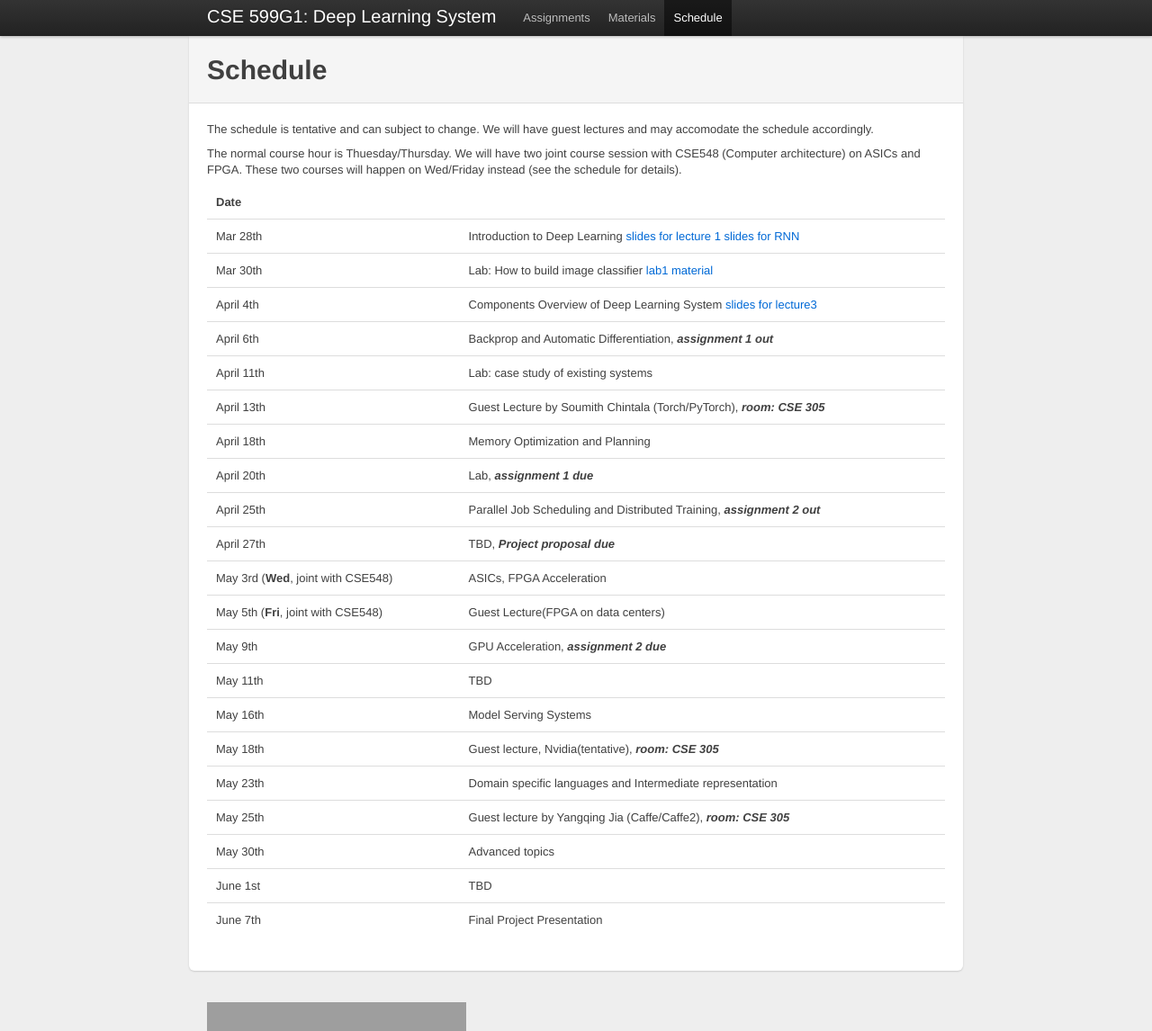
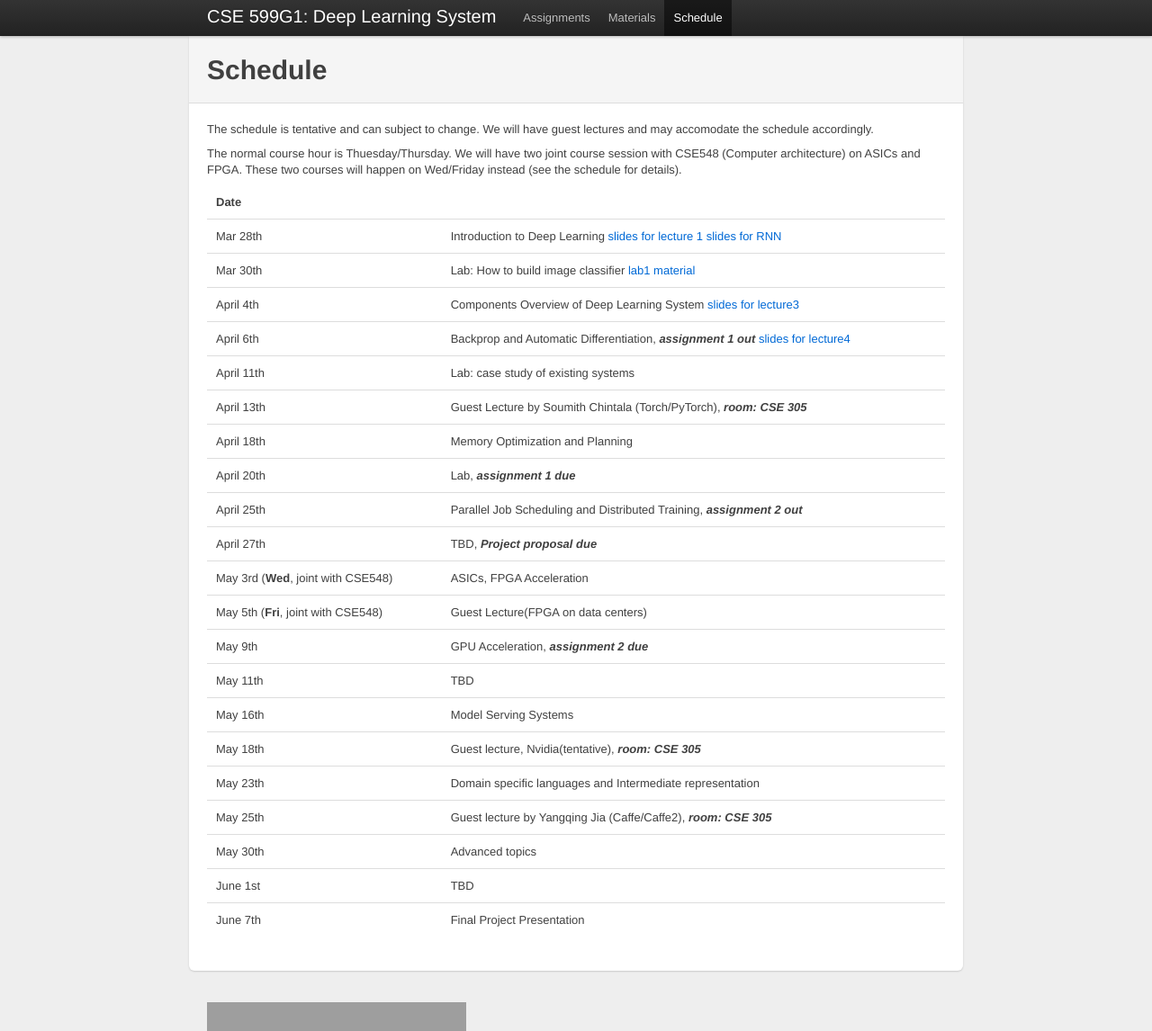
Before and after one commit to dlsys-course/dlsys-course.github.io, a Jekyll site: the page built from schedule.md, in a window 1280 px wide and 1146 px high. Shown: the whole window at 90% size. Built offline with Jekyll 4.4.1, drawn with Linux system fonts in a browser that asks for light colours; grey boxes are pictures that could not be loaded.

Commit message:
add slides for lecture 4

```diff
--- a/schedule.md
+++ b/schedule.md
@@ -19,7 +19,7 @@ happen on Wed/Friday instead (see the schedule for details).
 | Mar 28th                 |   Introduction to Deep Learning [slides for lecture 1](pdf/lecture1.pdf) [slides for RNN](pdf/lecture1-p2-rnn.pdf) |
 | Mar 30th                 |   Lab: How to build image classifier [lab1 material](https://github.com/dlsys-course/lab1) |
 | April 4th                |   Components Overview of  Deep Learning System  [slides for lecture3](pdf/lecture3.pdf) |
-| April 6th                |   Backprop and Automatic Differentiation, ***assignment 1 out*** |
+| April 6th                |   Backprop and Automatic Differentiation, ***assignment 1 out*** [slides for lecture4](pdf/lecture4.pdf) |
 | April 11th               |   Lab: case study of existing systems                 |
 | April 13th               |   Guest Lecture by Soumith Chintala (Torch/PyTorch), ***room: CSE 305***  |
 | April 18th               |   Memory Optimization and Planning                    |
```
Also changed, not shown: 1 other file.
